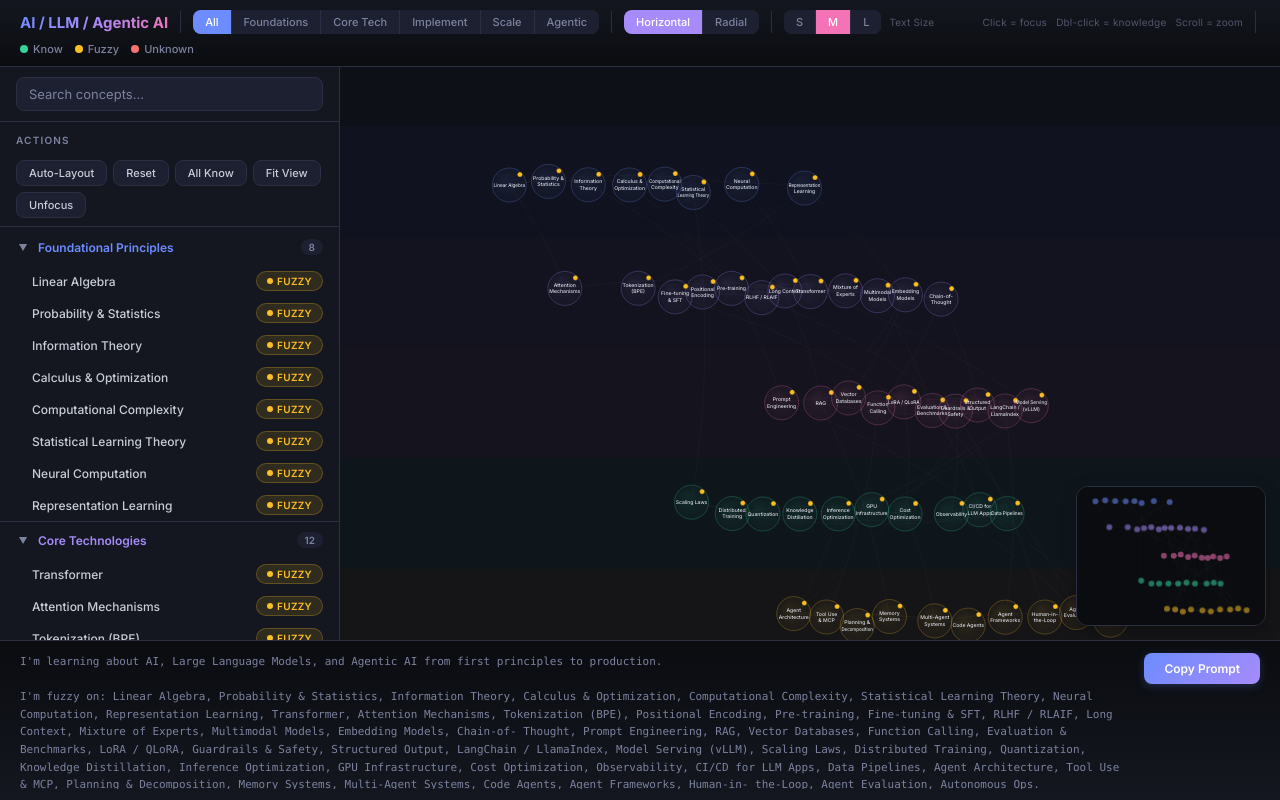
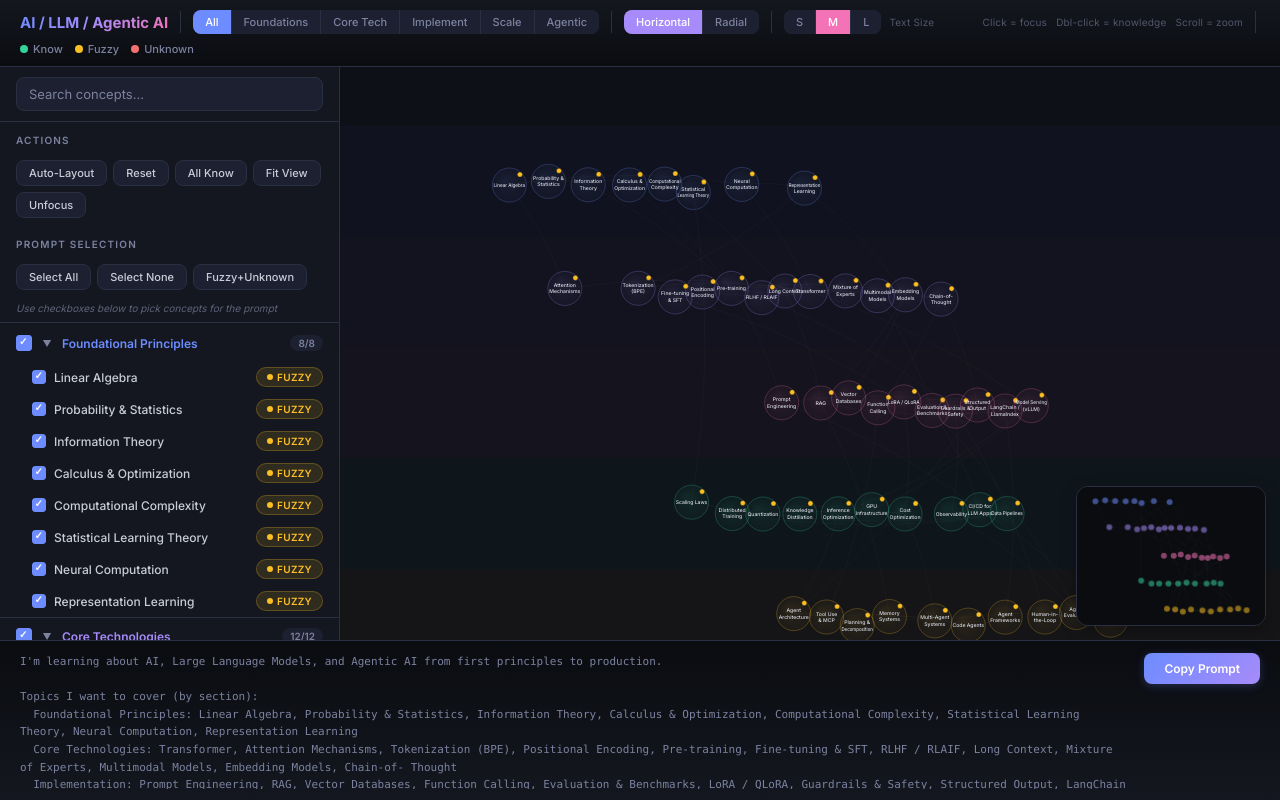
Before and after one commit to sumit1612/ai-concept-map.io, a plain HTML site: page index.html in a window 1280 px wide. Drawn offline with Linux system fonts and the light colour scheme.

Commit message:
concept selection toggles

```diff
--- a/index.html
+++ b/index.html
@@ -150,6 +150,40 @@
   .pill.unknown { background: rgba(248,113,113,.12); color: #f87171; border-color: rgba(248,113,113,.25); }
   .pill.unknown .pill-dot { background: #f87171; }
 
+  /* ── Prompt Selection Checkboxes ── */
+  .prompt-cb {
+    width: 14px; height: 14px; border-radius: 3px;
+    border: 1.5px solid var(--border2); background: var(--surface2);
+    cursor: pointer; appearance: none; -webkit-appearance: none;
+    flex-shrink: 0; position: relative; transition: all .15s;
+    vertical-align: middle;
+  }
+  .prompt-cb:hover { border-color: var(--accent); }
+  .prompt-cb:checked {
+    background: var(--accent); border-color: var(--accent);
+  }
+  .prompt-cb:checked::after {
+    content: '✓'; position: absolute; top: -1px; left: 1.5px;
+    font-size: 10px; color: #fff; font-weight: 700;
+  }
+  .prompt-cb.layer-cb {
+    width: 16px; height: 16px;
+  }
+  .prompt-cb.layer-cb:checked::after {
+    top: 0; left: 2px;
+  }
+  .prompt-cb-indeterminate {
+    background: var(--accent); border-color: var(--accent); opacity: .6;
+  }
+  .prompt-cb-indeterminate::after {
+    content: '–'; position: absolute; top: -2px; left: 2.5px;
+    font-size: 12px; color: #fff; font-weight: 700;
+  }
+  .prompt-select-hint {
+    font-size: 10px; color: var(--muted); padding: 4px 16px 8px;
+    opacity: .7; font-style: italic;
+  }
+
   /* ── Canvas ── */
   #canvas-wrap { flex: 1; position: relative; overflow: hidden; background: var(--bg2); }
   canvas#canvas { display: block; width: 100%; height: 100%; }
@@ -271,6 +305,13 @@
         <button class="action-btn" onclick="centerView()">Fit View</button>
         <button class="action-btn" onclick="clearFocus()">Unfocus</button>
       </div>
+      <h2>Prompt Selection</h2>
+      <div class="actions-row">
+        <button class="action-btn" onclick="promptSelectAll()">Select All</button>
+        <button class="action-btn" onclick="promptSelectNone()">Select None</button>
+        <button class="action-btn" onclick="promptSelectFuzzyUnknown()">Fuzzy+Unknown</button>
+      </div>
+      <div class="prompt-select-hint">Use checkboxes below to pick concepts for the prompt</div>
     </div>
     <div id="node-list"></div>
   </div>
@@ -466,6 +507,7 @@ const state = {
   searchQuery:'',
   layerFilters: new Set(LAYERS.map(l=>l.id)),
   collapsedLayers: new Set(),
+  promptSelected: new Set(ND.map(n => n.id)),
   isPanning:false, panStart:{x:0,y:0},
   layoutMode:'horizontal', sizeMode:'M',
 };
@@ -820,8 +862,18 @@ function renderNodeList(){
     const g=document.createElement('div');g.className='layer-group';
     const col=state.collapsedLayers.has(layer.id);
     const h=document.createElement('div');h.className='layer-group-header';
-    h.innerHTML=`<span class="arrow ${col?'collapsed':''}">▼</span><span class="layer-name" style="color:${layer.color}">${layer.label}</span><span class="layer-badge">${ns.length}</span>`;
-    h.onclick=()=>{if(state.collapsedLayers.has(layer.id))state.collapsedLayers.delete(layer.id);else state.collapsedLayers.add(layer.id);renderNodeList();};
+    const selCount=ns.filter(n=>state.promptSelected.has(n.id)).length;
+    const allSel=selCount===ns.length, noneSel=selCount===0;
+    const cbClass=!allSel&&!noneSel?'prompt-cb layer-cb prompt-cb-indeterminate':'prompt-cb layer-cb';
+    h.innerHTML=`<input type="checkbox" class="${cbClass}" ${allSel?'checked':''} title="Toggle all in ${layer.label} for prompt"><span class="arrow ${col?'collapsed':''}">▼</span><span class="layer-name" style="color:${layer.color}">${layer.label}</span><span class="layer-badge">${selCount}/${ns.length}</span>`;
+    const lcb=h.querySelector('.prompt-cb');
+    lcb.onclick=e=>{
+      e.stopPropagation();
+      const check=!allSel;
+      ns.forEach(n=>{if(check)state.promptSelected.add(n.id);else state.promptSelected.delete(n.id);});
+      renderNodeList();updatePrompt();
+    };
+    h.onclick=(e)=>{if(e.target.classList.contains('prompt-cb'))return;if(state.collapsedLayers.has(layer.id))state.collapsedLayers.delete(layer.id);else state.collapsedLayers.add(layer.id);renderNodeList();};
     g.appendChild(h);
     const body=document.createElement('div');body.className='layer-group-body'+(col?' collapsed':'');
     if(!col)body.style.maxHeight=(ns.length*38+10)+'px';
@@ -830,7 +882,9 @@ function renderNodeList(){
       const it=document.createElement('div');
       it.className='node-item'+(state.selected?.id===n.id?' selected':'')+(!inf&&state.focusNode?' dimmed':'');
       const pl=n.knowledge==='know'?'Know':n.knowledge==='fuzzy'?'Fuzzy':'???';
-      it.innerHTML=`<span class="node-label">${n.label.replace(/\n/g,' ')}</span><span class="pill ${n.knowledge}" title="Click to cycle"><span class="pill-dot"></span>${pl}</span>`;
+      const nSel=state.promptSelected.has(n.id);
+      it.innerHTML=`<input type="checkbox" class="prompt-cb" ${nSel?'checked':''} title="Include in prompt"><span class="node-label">${n.label.replace(/\n/g,' ')}</span><span class="pill ${n.knowledge}" title="Click to cycle"><span class="pill-dot"></span>${pl}</span>`;
+      it.querySelector('.prompt-cb').onclick=e=>{e.stopPropagation();if(state.promptSelected.has(n.id))state.promptSelected.delete(n.id);else state.promptSelected.add(n.id);renderNodeList();updatePrompt();};
       it.querySelector('.pill').onclick=e=>{e.stopPropagation();cycleKnowledge(n);};
       it.onclick=()=>{state.selected=n;setFocus(n);const s=toS(n.x,n.y);state.pan.x+=W/2-s.x;state.pan.y+=H/2-s.y;draw();renderNodeList();updatePrompt();drawMinimap();};
       body.appendChild(it);
@@ -888,14 +942,25 @@ function centerView(){
 // PROMPT
 // ══════════════════════════════════════════════════════════════════════
 function updatePrompt(){
-  const kn=state.nodes.filter(n=>n.visible&&n.knowledge==='know').map(n=>n.label.replace(/\n/g,' '));
-  const fz=state.nodes.filter(n=>n.visible&&n.knowledge==='fuzzy').map(n=>n.label.replace(/\n/g,' '));
-  const un=state.nodes.filter(n=>n.visible&&n.knowledge==='unknown').map(n=>n.label.replace(/\n/g,' '));
-  if(!fz.length&&!un.length){document.getElementById('prompt-text').textContent='All visible concepts marked as "Know". Click the pills in the sidebar or double-click nodes to mark as "Fuzzy" or "Unknown".';return;}
-  const tids=new Set([...fz,...un].map(l=>state.nodes.find(n=>n.label.replace(/\n/g,' ')===l)?.id).filter(Boolean));
-  const re=state.edges.filter(e=>NM[e.from]?.visible&&NM[e.to]?.visible&&(tids.has(e.from)||tids.has(e.to)));
+  const sel=state.promptSelected;
+  const selected=state.nodes.filter(n=>n.visible&&sel.has(n.id));
+  if(!selected.length){document.getElementById('prompt-text').textContent='No concepts selected for prompt. Use the checkboxes in the sidebar to select concepts.';return;}
+  const kn=selected.filter(n=>n.knowledge==='know').map(n=>n.label.replace(/\n/g,' '));
+  const fz=selected.filter(n=>n.knowledge==='fuzzy').map(n=>n.label.replace(/\n/g,' '));
+  const un=selected.filter(n=>n.knowledge==='unknown').map(n=>n.label.replace(/\n/g,' '));
+  if(!fz.length&&!un.length){document.getElementById('prompt-text').textContent='All selected concepts marked as "Know". Click the pills in the sidebar or double-click nodes to mark as "Fuzzy" or "Unknown".';return;}
+  const selIds=new Set(selected.map(n=>n.id));
+  const tids=new Set(selected.filter(n=>n.knowledge!=='know').map(n=>n.id));
+  const re=state.edges.filter(e=>selIds.has(e.from)&&selIds.has(e.to)&&(tids.has(e.from)||tids.has(e.to)));
   const ed=re.slice(0,15).map(e=>`${NM[e.from].label.replace(/\n/g,' ')} → ${NM[e.to].label.replace(/\n/g,' ')} (${e.label})`);
+
+  // Group selected concepts by layer for section-wise display
+  const byLayer={};
+  selected.forEach(n=>{if(!byLayer[n.layer])byLayer[n.layer]=[];byLayer[n.layer].push(n);});
+  const sections=LAYERS.filter(l=>byLayer[l.id]).map(l=>`  ${l.label}: ${byLayer[l.id].map(n=>n.label.replace(/\n/g,' ')).join(', ')}`);
+
   const p=[`I'm learning about AI, Large Language Models, and Agentic AI from first principles to production.\n`];
+  p.push(`Topics I want to cover (by section):\n${sections.join('\n')}\n`);
   if(kn.length)p.push(`I already understand: ${kn.join(', ')}.\n`);
   if(fz.length)p.push(`I'm fuzzy on: ${fz.join(', ')}.\n`);
   if(un.length)p.push(`I don't understand: ${un.join(', ')}.\n`);
@@ -903,6 +968,10 @@ function updatePrompt(){
   p.push(`\nPlease explain the fuzzy and unknown concepts, focusing on the relationships above. Build on what I already know. Use concrete examples, mathematical intuition, and practical code snippets. Progress from foundational concepts upward.`);
   document.getElementById('prompt-text').textContent=p.join('\n');
 }
+
+function promptSelectAll(){state.nodes.forEach(n=>{if(n.visible)state.promptSelected.add(n.id);});renderNodeList();updatePrompt();}
+function promptSelectNone(){state.nodes.forEach(n=>state.promptSelected.delete(n.id));renderNodeList();updatePrompt();}
+function promptSelectFuzzyUnknown(){state.nodes.forEach(n=>{if(n.visible&&n.knowledge!=='know')state.promptSelected.add(n.id);else state.promptSelected.delete(n.id);});renderNodeList();updatePrompt();}
 
 function copyPrompt(){navigator.clipboard.writeText(document.getElementById('prompt-text').textContent).then(()=>{const b=document.getElementById('copy-btn');b.textContent='Copied!';setTimeout(()=>b.textContent='Copy Prompt',1500);});}
 
```
